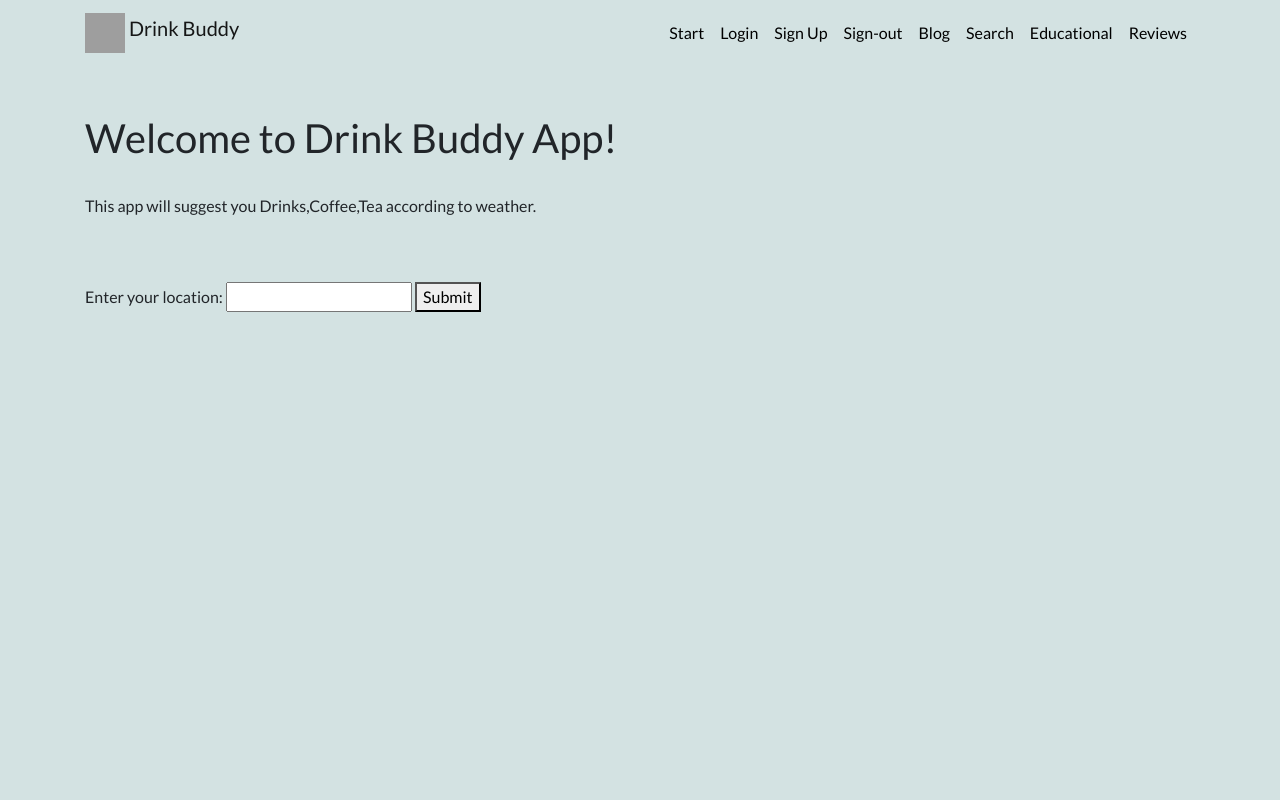
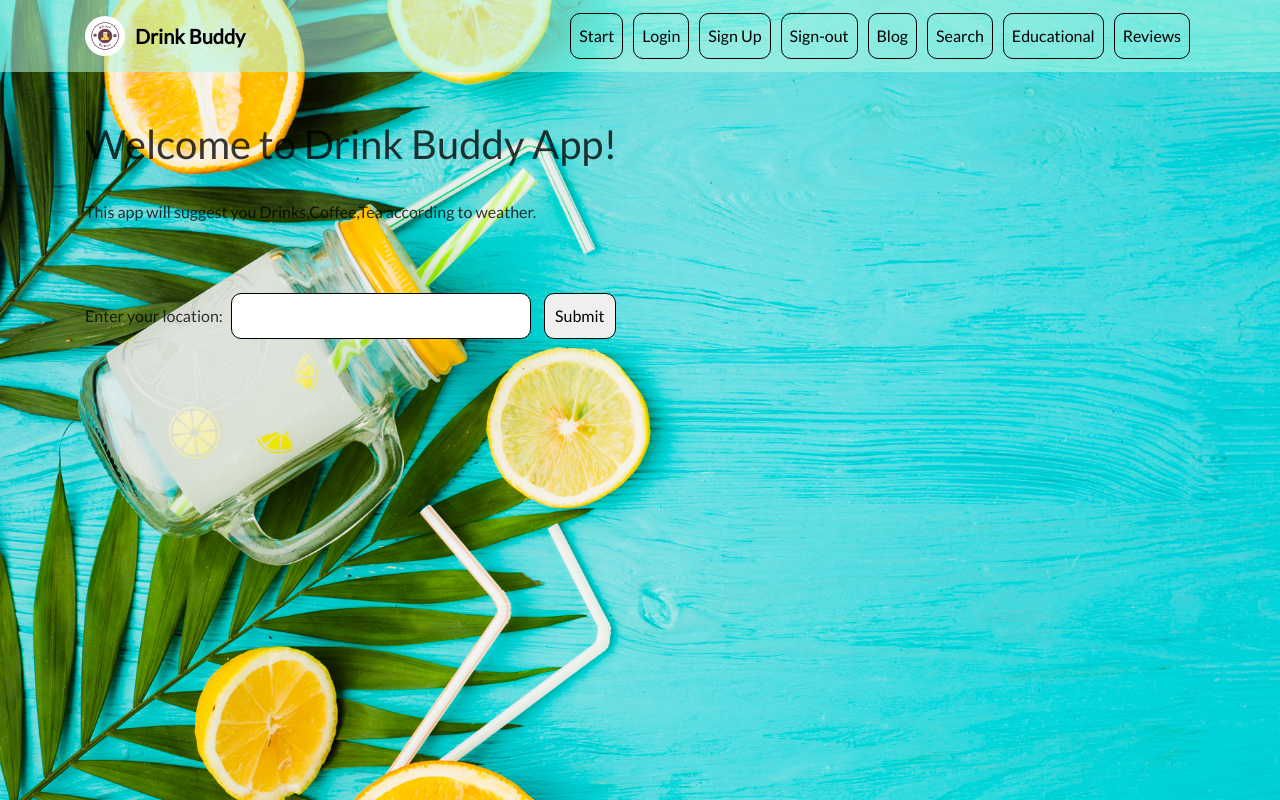
Before and after one commit to AriMichel/Drink_Buddy, a Django app: page / in a window 1280 px wide. Run offline with Django 4.2, Linux system fonts and the light colour scheme; grey boxes are pictures that could not be loaded.

Commit message:
Updated CSS file with the basic styling changed templates/home to templates/drink_service

```diff
--- a/Drink_Buddy/Drink_Buddy/static/home/custom.css
+++ /dev/null
@@ -1,10 +0,0 @@
-.navbar-nav .nav-link {
-    color: rgba(0,0,0,1) !important;
-}
-.navbar-nav .nav-link:hover {
-    color: rgba(0,0,0,.5) !important;
-}
-body {
-    background-color: rgb(211, 226, 226);
-    font-family: 'Lato', sans-serif;
-}
--- /dev/null
+++ b/Drink_Buddy/drink_service/static/drink_service/custom.css
@@ -0,0 +1,89 @@
+.navbar-nav .nav-link {
+    color: rgba(0,0,0,1) !important;
+}
+
+.navbar-nav .nav-link:hover {
+    color: rgba(0,0,0,.5) !important;
+}
+
+body {
+    background-image: url('background1.jpg');
+    background-size: cover;
+    font-family: 'Lato', sans-serif;
+}
+
+
+/* Set common styles for the HTML and body */
+html, body {
+    height: 100%;                   /* Set the height of HTML and body to 100% */
+    margin: 0;                      /* Remove default margin */
+    padding: 0;                     /* Remove default padding */
+    color: rgba(0, 0, 0, 0.782);     /* Set the text color */
+    text-align: left;              /* Set text alignment to left */
+  }
+
+/* Styles for the navigation links */
+.navbar-nav .nav-link {
+    display: inline-block;          /* Display the links as inline blocks */
+    border: 1px solid black;        /* Add a solid black border */
+    padding: 10px;                  /* Add padding around the links */
+    margin: 5px;                    /* Add margin between the links */
+    border-radius: 10px;            /* Add rounded borders to the links */
+    transition: background-color 0.3s; /* Add transition for smooth hover effect on background color */
+    transition: transform 0.3s;     /* Add transition for smooth hover effect on transform */
+  }
+
+/* Styles for the navigation links on hover */
+.navbar-nav .nav-link:hover {
+    background-color: rgba(243, 247, 5, 0.409); /* Change background color on hover */
+    transform: scale(1.2);          /* Apply a scale transformation on hover */
+    /* Add any other styles you want for the hover effect */
+}
+
+/* Styles for the navbar */
+.navbar {
+    background-color: rgba(181, 247, 224, 0.551); /* Set the background color for the navbar */
+  }
+
+/* Styles for the navbar brand */
+.navbar-brand {
+    display: flex;          /* Use flexbox for horizontal alignment */
+    align-items: center;    /* Align items vertically in the center */
+  }
+
+/* Styles for the logo image */
+.navbar-brand img {
+    border-radius: 50%;     /* Make the image circular */
+    margin-right: 10px;     /* Add a small margin to the right of the image */
+  }
+
+/* Styles for the text */
+.navbar-brand span {
+    font-weight: bold;      /* Make the text bold */
+    color: #000;            /* Set the text color to black */
+    font-size: 20px;        /* Adjust the font size to 20 pixels */
+  }
+
+/* Styles for the buttons on all pages */
+.buttons{
+    border: 1px solid black;
+    padding: 10px;
+    margin: 5px;
+    border-radius: 10px;
+    transition: background-color 0.3s, transform 0.3s;
+}
+
+/* Hover effect for the buttons on all pages */
+.buttons:hover {
+    background-color: rgba(243, 247, 5, 0.409);
+    transform: scale(1.2);
+    }
+
+/* Setting style for the input fields */
+.input-style {
+    border: 1px solid black;    /* Add a 1px solid black border around the input */
+    padding: 10px;                /* Add 10px of padding inside the input */
+    margin: 5px;                  /* Add 5px of margin around the input */
+    border-radius: 10px;          /* Apply a border radius of 10px to give the input rounded corners */
+    width: 300px;                 /* Set the width of the input to 300px */
+  }
--- a/Drink_Buddy/drink_service/templates/home/base.html
+++ b/Drink_Buddy/drink_service/templates/drink_service/base.html
@@ -7,22 +7,20 @@
     <meta name="viewport" content="width=device-width, initial-scale=1, shrink-to-fit=no">
     <!-- Bootstrap CSS -->
     <link rel="stylesheet" href="https://cdn.jsdelivr.net/npm/bootstrap@4.6.2/dist/css/bootstrap.min.css" integrity="sha384-xOolHFLEh07PJGoPkLv1IbcEPTNtaed2xpHsD9ESMhqIYd0nLMwNLD69Npy4HI+N" crossorigin="anonymous">
-    <link rel="stylesheet" href="{% static 'home/custom.css' %}">
+    <link rel="stylesheet" href="{% static 'drink_service/custom.css' %}">
     <link href="https://fonts.googleapis.com/css?family=Lato&display=swap" rel="stylesheet">
-    <link rel="icon" type="image/png" href="{% static 'home/logo.png' %}">
+    <link rel="icon" type="image/jpg" href="{% static 'drink_service/drink.jpg' %}">
+
     <title>Drink Buddy</title>
   </head>
   <body>
-
+  <!-- <img src="{% static 'drink_service/background1.jpg' %}" alt="background_image"> -->
   <nav id="topNav" class="navbar navbar-expand-md navbar-light">
     <div class="container">
       <a class="navbar-brand" href="{% url 'home' %}">
-        <img src="{% static 'home/drink.png' %}" width="40" height="40" class="d-inline-block align-top" alt="Drink_Buddy's Logo">
+        <img src="{% static 'drink_service/drink.jpg' %}" width="40" height="40" class="d-inline-block align-top" alt="Drink_Buddy's Logo">
         <span>Drink Buddy</span>
       </a>
-      <button class="navbar-toggler" type="button" data-toggle="collapse" data-target="#navbarNav" aria-controls="navbarNav" aria-expanded="false" aria-label="Toggle navigation">
-        <span class="navbar-toggler-icon"></span>
-      </button>
       <div class="collapse navbar-collapse text-center" id="navbarNav">
         <ul class="navbar-nav ml-auto">
           <li class="nav-item">
@@ -49,8 +47,6 @@
           <li class="nav-item">
             <a class="nav-link" href="{% url 'reviews' %}" target="_blank">Reviews</a>
           </li>
-
-
         </ul>
       </div>
     </div>
@@ -58,15 +54,5 @@
   <div class="container">
     {% block content %}{% endblock %}
   </div>
-    <!-- Optional JavaScript; choose one of the two! -->
-    <!-- Option 1: jQuery and Bootstrap Bundle (includes Popper) -->
-    <script src="https://cdn.jsdelivr.net/npm/jquery@3.5.1/dist/jquery.slim.min.js" integrity="sha384-DfXdz2htPH0lsSSs5nCTpuj/zy4C+OGpamoFVy38MVBnE+IbbVYUew+OrCXaRkfj" crossorigin="anonymous"></script>
-    <script src="https://cdn.jsdelivr.net/npm/bootstrap@4.6.2/dist/js/bootstrap.bundle.min.js" integrity="sha384-Fy6S3B9q64WdZWQUiU+q4/2Lc9npb8tCaSX9FK7E8HnRr0Jz8D6OP9dO5Vg3Q9ct" crossorigin="anonymous"></script>
-    <!-- Option 2: Separate Popper and Bootstrap JS -->
-    <!--
-    <script src="https://cdn.jsdelivr.net/npm/jquery@3.5.1/dist/jquery.slim.min.js" integrity="sha384-DfXdz2htPH0lsSSs5nCTpuj/zy4C+OGpamoFVy38MVBnE+IbbVYUew+OrCXaRkfj" crossorigin="anonymous"></script>
-    <script src="https://cdn.jsdelivr.net/npm/popper.js@1.16.1/dist/umd/popper.min.js" integrity="sha384-9/reFTGAW83EW2RDu2S0VKaIzap3H66lZH81PoYlFhbGU+6BZp6G7niu735Sk7lN" crossorigin="anonymous"></script>
-    <script src="https://cdn.jsdelivr.net/npm/bootstrap@4.6.2/dist/js/bootstrap.min.js" integrity="sha384-+sLIOodYLS7CIrQpBjl+C7nPvqq+FbNUBDunl/OZv93DB7Ln/533i8e/mZXLi/P+" crossorigin="anonymous"></script>
-    -->
   </body>
 </html>
--- a/Drink_Buddy/drink_service/templates/home/search.html
+++ b/Drink_Buddy/drink_service/templates/drink_service/blog.html
@@ -1,18 +1,18 @@
-{% extends 'home/base.html' %}
+{% extends 'drink_service/base.html' %}
 {% load static %}
 
 
 <!DOCTYPE html>
 <html>
 <head>
-    <title> Search </title>
+    <title> Blog </title>
     <link rel="stylesheet" type="text/css" href="{% static 'styles.css' %}">
 </head>
 <body>
 {% block content %}
 <br>
 <hr>
-    <h1>Search Page</h1>
+    <h1>Blog Page</h1>
     <br>
     <h2></h2>
     <br>
--- a/Drink_Buddy/drink_service/templates/home/reviews.html
+++ b/Drink_Buddy/drink_service/templates/drink_service/educational.html
@@ -1,18 +1,18 @@
-{% extends 'home/base.html' %}
+{% extends 'drink_service/base.html' %}
 {% load static %}
 
 
 <!DOCTYPE html>
 <html>
 <head>
-    <title> Reviews </title>
+    <title> Educational </title>
     <link rel="stylesheet" type="text/css" href="{% static 'styles.css' %}">
 </head>
 <body>
 {% block content %}
 <br>
 <hr>
-    <h1>Reviews Page</h1>
+    <h1>Educational Page</h1>
     <br>
     <h2></h2>
     <br>
--- a/Drink_Buddy/drink_service/templates/home/home.html
+++ b/Drink_Buddy/drink_service/templates/drink_service/home.html
@@ -1,4 +1,4 @@
-{% extends 'home/base.html' %}
+{% extends 'drink_service/base.html' %}
 {% load static %}
 {% block content %}
 <br>
@@ -11,7 +11,7 @@
 <form method="post" action="{% url 'landing_page' %}">
     {% csrf_token %}
     <label for="location">Enter your location:</label>
-    <input type="text" name="location" id="location" required>
-    <button type="submit">Submit</button>
+    <input type="text" name="location" id="location" required class="input-style">
+    <button class = 'buttons' type="submit">Submit</button>
 </form>
 {% endblock %}
--- a/Drink_Buddy/drink_service/templates/home/landing_page.html
+++ b/Drink_Buddy/drink_service/templates/drink_service/landing_page.html
@@ -1,4 +1,4 @@
-{% extends 'home/base.html' %}
+{% extends 'drink_service/base.html' %}
 {% load static %}
 <!DOCTYPE html>
 <html>
@@ -20,8 +20,8 @@
     <form method="post" action="{% url 'landing_page' %}">
         {% csrf_token %}
         <label for="location">Enter your location:</label>
-        <input type="text" name="location" id="location" required>
-        <button type="submit">Submit</button>
+        <input type="text" name="location" id="location" required class="input-style">
+        <button class = 'buttons' type="submit">Submit</button>
     </form>
 {% endblock %}
 </body>
--- a/Drink_Buddy/drink_service/templates/home/response_page.html
+++ b/Drink_Buddy/drink_service/templates/drink_service/response_page.html
@@ -1,4 +1,4 @@
-{% extends 'home/base.html' %}
+{% extends 'drink_service/base.html' %}
 {% load static %}
 <!DOCTYPE html>
 <html>
@@ -43,8 +43,8 @@
         <h1>Find another Location: </h1>
         <br>
         <label for="location">Enter your location:</label>
-        <input type="text" name="location" id="location" required>
-        <button type="submit">Submit</button>
+        <input type="text" name="location" id="location" required class="input-style">
+        <button class = 'buttons' type="submit">Submit</button>
     </form>
 {% endblock %}
 </html>
--- a/Drink_Buddy/drink_service/templates/home/educational.html
+++ b/Drink_Buddy/drink_service/templates/drink_service/reviews.html
@@ -1,18 +1,18 @@
-{% extends 'home/base.html' %}
+{% extends 'drink_service/base.html' %}
 {% load static %}
 
 
 <!DOCTYPE html>
 <html>
 <head>
-    <title> Educational </title>
+    <title> Reviews </title>
     <link rel="stylesheet" type="text/css" href="{% static 'styles.css' %}">
 </head>
 <body>
 {% block content %}
 <br>
 <hr>
-    <h1>Educational Page</h1>
+    <h1>Reviews Page</h1>
     <br>
     <h2></h2>
     <br>
--- a/Drink_Buddy/drink_service/templates/home/blog.html
+++ b/Drink_Buddy/drink_service/templates/drink_service/search.html
@@ -1,18 +1,18 @@
-{% extends 'home/base.html' %}
+{% extends 'drink_service/base.html' %}
 {% load static %}
 
 
 <!DOCTYPE html>
 <html>
 <head>
-    <title> Blog </title>
+    <title> Search </title>
     <link rel="stylesheet" type="text/css" href="{% static 'styles.css' %}">
 </head>
 <body>
 {% block content %}
 <br>
 <hr>
-    <h1>Blog Page</h1>
+    <h1>Search Page</h1>
     <br>
     <h2></h2>
     <br>
--- a/Drink_Buddy/drink_service/views.py
+++ b/Drink_Buddy/drink_service/views.py
@@ -10,11 +10,11 @@ from decouple import config
 
 def home(request):
     Drink = Drinks.objects.all()
-    return render(request, 'home/home.html', {'Drink': Drink})
+    return render(request, 'drink_service/home.html', {'Drink': Drink})
 
 def signup(request):
     if request.method == "GET":
-        return render(request,'home/signup.html',{'form':UserCreationForm()})
+        return render(request,'drink_service/signup.html',{'form':UserCreationForm()})
     else:
         if request.POST['password1'] == request.POST['password2']:
             try:
@@ -23,17 +23,17 @@ def signup(request):
                 login(request, user)
                 return redirect('home')
             except IntegrityError:
-                return render(request,'home/signup.html',{'form':UserCreationForm(), 'error':'That username already taken please choose another username'})
+                return render(request,'drink_service/signup.html',{'form':UserCreationForm(), 'error':'That username already taken please choose another username'})
         else:
-            return render(request,'home/signup.html',{'form':UserCreationForm(), 'error':'Password did not match'})
+            return render(request,'drink_service/signup.html',{'form':UserCreationForm(), 'error':'Password did not match'})
 
 def loginuser(request):
     if request.method == "GET":
-        return render(request,'home/loginuser.html',{'form':AuthenticationForm()})
+        return render(request,'drink_service/loginuser.html',{'form':AuthenticationForm()})
     else:
         user = authenticate(request, username=request.POST['username'], password=request.POST['password'])
         if user is None:
-            return render(request,'home/loginuser.html', {'form':AuthenticationForm(), 'error': 'Username and password does not same'})
+            return render(request,'drink_service/loginuser.html', {'form':AuthenticationForm(), 'error': 'Username and password does not same'})
         else:
             login(request, user)
             return redirect('home')
@@ -44,7 +44,7 @@ def landing_page(request):
         UserLocation.objects.create(location=location)
         return redirect('response_page')
 
-    return render(request, 'home/landing_page.html')
+    return render(request, 'drink_service/landing_page.html')
 
 def response_page(request):
     user_location = UserLocation.objects.latest('id')
@@ -84,7 +84,7 @@ def response_page(request):
         'icon_link': icon_link
     }
 
-    return render(request, 'home/response_page.html', context)
+    return render(request, 'drink_service/response_page.html', context)
 
 def get_weather_data(location):
     # Make an API call to retrieve weather information based on the location
@@ -129,13 +129,13 @@ def get_matching_recipes(temperature, local_hour):
 
 
 def blog(request):
-    return render(request, 'home/blog.html')
+    return render(request, 'drink_service/blog.html')
 
 def search(request):
-    return render(request, 'home/search.html')
+    return render(request, 'drink_service/search.html')
 
 def educational(request):
-    return render(request, 'home/educational.html')
+    return render(request, 'drink_service/educational.html')
 
 def reviews(request):
-    return render(request, 'home/reviews.html')
+    return render(request, 'drink_service/reviews.html')
```
Also changed, not shown: Drink_Buddy/drink_service/templates/drink_service/loginuser.html (renamed from Drink_Buddy/drink_service/templates/home/loginuser.html, +4 -4 lines), Drink_Buddy/drink_service/templates/drink_service/signup.html (renamed from Drink_Buddy/drink_service/templates/home/signup.html, +6 -6 lines), Drink_Buddy/Drink_Buddy/static/home/logo.jpg (deleted), Drink_Buddy/drink_service/static/drink_service/background1.jpg (added), Drink_Buddy/drink_service/static/drink_service/drink.jpg (added).
